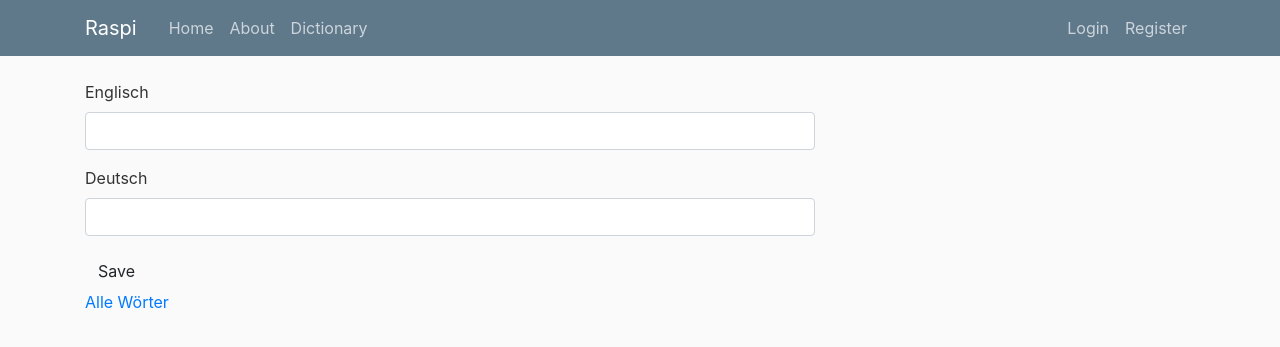
After one commit to stweidenauer/flask_app, a Flask app: page /dictionary in a window 1280 px wide. The commit adds this page. Shown: the top 347 px of the page. Run offline with Flask 2, Linux system fonts and the light colour scheme; some libraries are stand-ins or nearby versions.

Commit message:
# 12 start dictionary

```diff
--- a/app/forms.py
+++ b/app/forms.py
@@ -30,3 +30,10 @@ class RegisterForm(FlaskForm):
         user = User.query.filter_by(email=email.data).first()
         if user:
             raise ValidationError('That email is taken. Please chose another one!')
+
+
+class DictionaryForm(FlaskForm):
+    engl = StringField('Englisch',
+                        validators=[DataRequired()])
+    german = StringField('Deutsch', validators=[DataRequired()])
+    submit = SubmitField('Save')
--- a/app/routes.py
+++ b/app/routes.py
@@ -1,9 +1,9 @@
 import os
 from flask import render_template, flash, url_for, redirect
+from flask_login import login_user, login_required, logout_user
 from app import app, db, bcrypt
-from app.forms import LoginForm, RegisterForm
-from app.models import User
-from flask_login import login_user, login_required, current_user, logout_user
+from app.forms import LoginForm, RegisterForm, DictionaryForm
+from app.models import User, Dictionary
 
 
 @app.route('/')
@@ -74,3 +74,20 @@ def camera():
 def camera_oneday(date_key):
     pic_dic = make_dic_pic()
     return render_template('camera_one.html', pic_dic=pic_dic, date_key=date_key)
+
+
+@app.route('/dictionary', methods=['GET', 'POST'])
+def dictionary():
+    form = DictionaryForm()
+    if form.validate_on_submit():
+        entry = Dictionary(engl=form.engl.data, german=form.german.data)
+        db.session.add(entry)
+        db.session.commit()
+        flash(f'Your Words are stored', 'success')
+    return render_template('dictionary.html', form=form)
+
+
+@app.route('/allwords', methods=['GET', 'POST'])
+def allwords():
+    words = Dictionary.query.all()
+    return render_template('allwords.html', words=words)
--- a/app/templates/base_layout.html
+++ b/app/templates/base_layout.html
@@ -31,6 +31,7 @@
                 <div class="navbar-nav mr-auto">
                     <a class="nav-item nav-link" href="{{ url_for('index') }}">Home</a>
                     <a class="nav-item nav-link" href="{{ url_for('about') }}">About</a>
+                    <a class="nav-item nav-link" href="{{ url_for('dictionary') }}">Dictionary</a>
                     {% if current_user.is_authenticated %}
                         <a class="nav-item nav-link" href="{{ url_for('camera') }}">Camera</a>
                     {% endif %}
--- /dev/null
+++ b/app/templates/dictionary.html
@@ -0,0 +1,7 @@
+{% extends "base_layout.html" %}
+{% import "bootstrap/wtf.html" as wtf%}
+
+{% block content %}
+{{ wtf.quick_form(form) }}
+<a href="{{url_for('allwords')}}">Alle Wörter</a>
+{% endblock %}
```
Also changed, not shown: app/models.py (+11 -1 lines), app/templates/allwords.html (added, +8 -0 lines), app/site.db.
